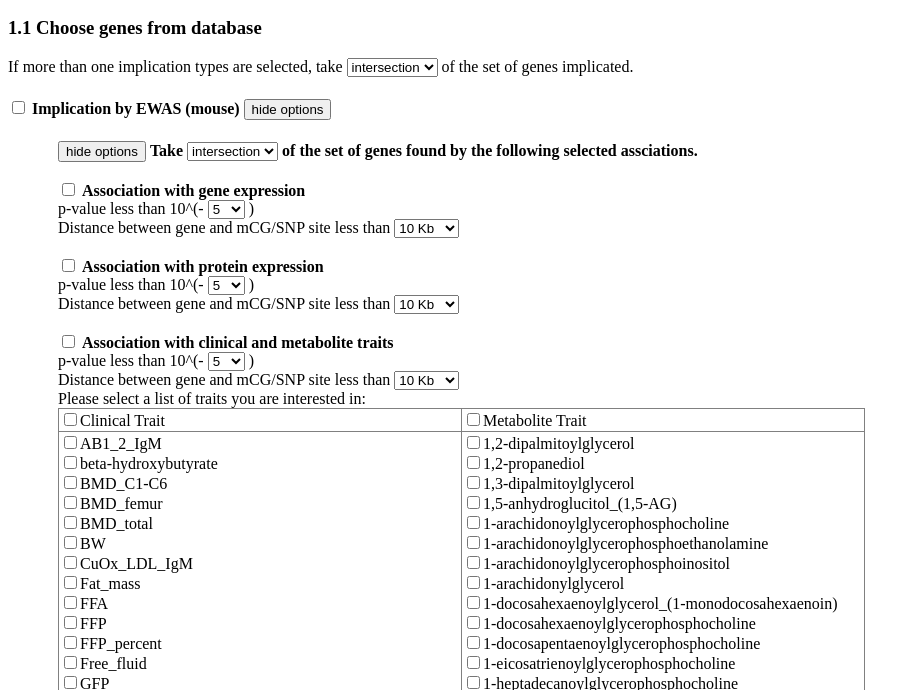
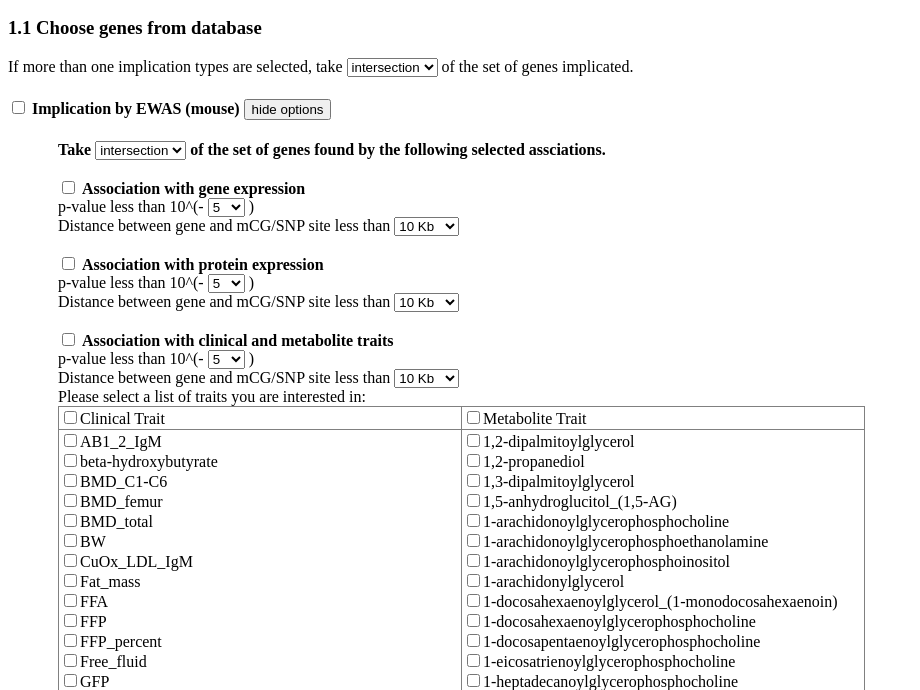
Before and after one commit to huwenboshi/pubmed_miner, a plain HTML site: page index.html in a window 1280 px wide. Shown: the part 110-800 px from the top of the page, without its empty margins (0-920 px from the left). Drawn offline with nearby package versions, Linux system fonts and the light colour scheme.

Commit message:
fixed minor bug in index.html

```diff
--- a/index.html
+++ b/index.html
@@ -167,7 +167,6 @@
             </h4>
 
             <div id="ewas_imp_form">
-            <button class="show_hide" type="button">hide options</button>
             <b>Take </b>
             <select name="ewas_assoc_logic_sel">
                 <option value="INTERSECTION">intersection</option>
```
